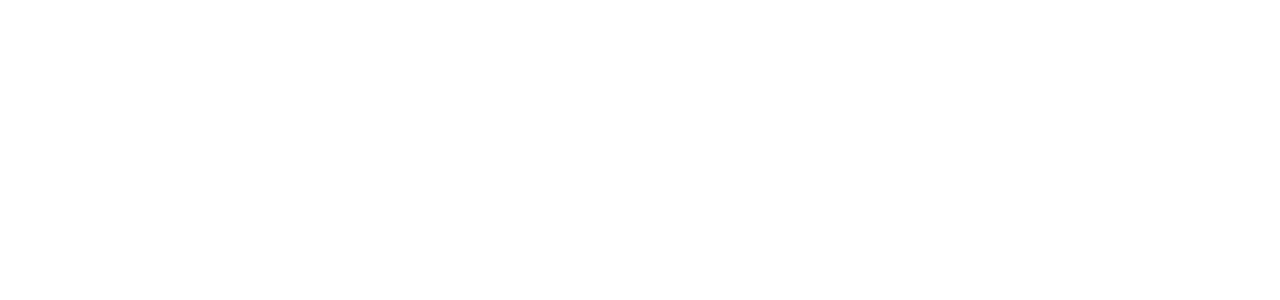
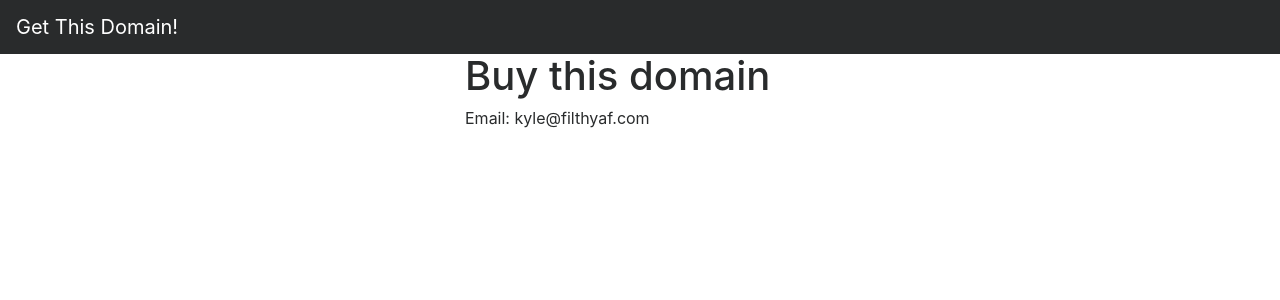
Before and after one commit to stcalica/ParkedDomain, a Flask app: page / in a window 1280 px wide. Before the commit the part shown is empty. Shown: the top 300 px of the page. Run offline with Flask 2, Linux system fonts and the light colour scheme; some libraries are stand-ins or nearby versions.

Commit message:
parked domain updated
Change-Id: Id0f72d36c0f3d4844c81b977092040ca104e4048

```diff
--- a/app/templates/index.html
+++ b/app/templates/index.html
@@ -1,7 +1,37 @@
-<html>
-  <head>
+<!DOCTYPE html>
+<html lang="en">
+<head>
     <title>{{ title }}</title>
+    <meta charset="utf-8">
+    <meta name="viewport" content="width=device-width, initial-scale=1, shrink-to-fit=no">
+    <meta name="description" content="">
+    <meta name="author" content="Kyle Calica">
+    <link rel="icon" href="../../favicon.ico">
+    <link rel="stylesheet" href="https://maxcdn.bootstrapcdn.com/bootstrap/4.0.0-alpha.6/css/bootstrap.min.css" integrity="sha384-rwoIResjU2yc3z8GV/NPeZWAv56rSmLldC3R/AZzGRnGxQQKnKkoFVhFQhNUwEyJ" crossorigin="anonymous">
+    <link rel="stylesheet" type="text/css" href="static/css/styles.css" >
   </head>
   <body>
+    <nav class="navbar navbar-toggleable-md navbar-inverse bg-inverse">
+      <button class="navbar-toggler navbar-toggler-right" type="button" data-toggle="collapse" data-target="#navbars" aria-controls="navbars" aria-expanded="false" aria-label="Toggle navigation">
+        <span class="navbar-toggler-icon"></span>
+      </button>
+      <a class="navbar-brand" href="#">Get This Domain!</a>
+      <div class="collapse navbar-collapse" id="navbars">
+      </div>
+    </nav>
+    <div class="container">
+      <div class="row"></div>
+      <div class="row">
+        <div class="col-md-4 col-lg-4 col-sm-4 col-xs-4"></div>
+        <div class="col-md-4 col-lg-4 col-sm-4 col-xs-4">
+          <h1> Buy this domain </h1>
+          <p>Email: kyle@filthyaf.com</p>
+      </div>
+      <div class="col-md-4 col-lg-4 col-sm-4 col-xs-4"></div>
+    </div>
+    </div>
+    <script src="https://code.jquery.com/jquery-3.1.1.slim.min.js" integrity="sha384-A7FZj7v+d/sdmMqp/nOQwliLvUsJfDHW+k9Omg/a/EheAdgtzNs3hpfag6Ed950n" crossorigin="anonymous"></script>
+    <script src="https://cdnjs.cloudflare.com/ajax/libs/tether/1.4.0/js/tether.min.js" integrity="sha384-DztdAPBWPRXSA/3eYEEUWrWCy7G5KFbe8fFjk5JAIxUYHKkDx6Qin1DkWx51bBrb" crossorigin="anonymous"></script>
+    <script src="https://maxcdn.bootstrapcdn.com/bootstrap/4.0.0-alpha.6/js/bootstrap.min.js" integrity="sha384-vBWWzlZJ8ea9aCX4pEW3rVHjgjt7zpkNpZk+02D9phzyeVkE+jo0ieGizqPLForn" crossorigin="anonymous"></script>
   </body>
 </html>
```
Also changed, not shown: app/requirements.txt (+12 -13 lines), 1 other file.
